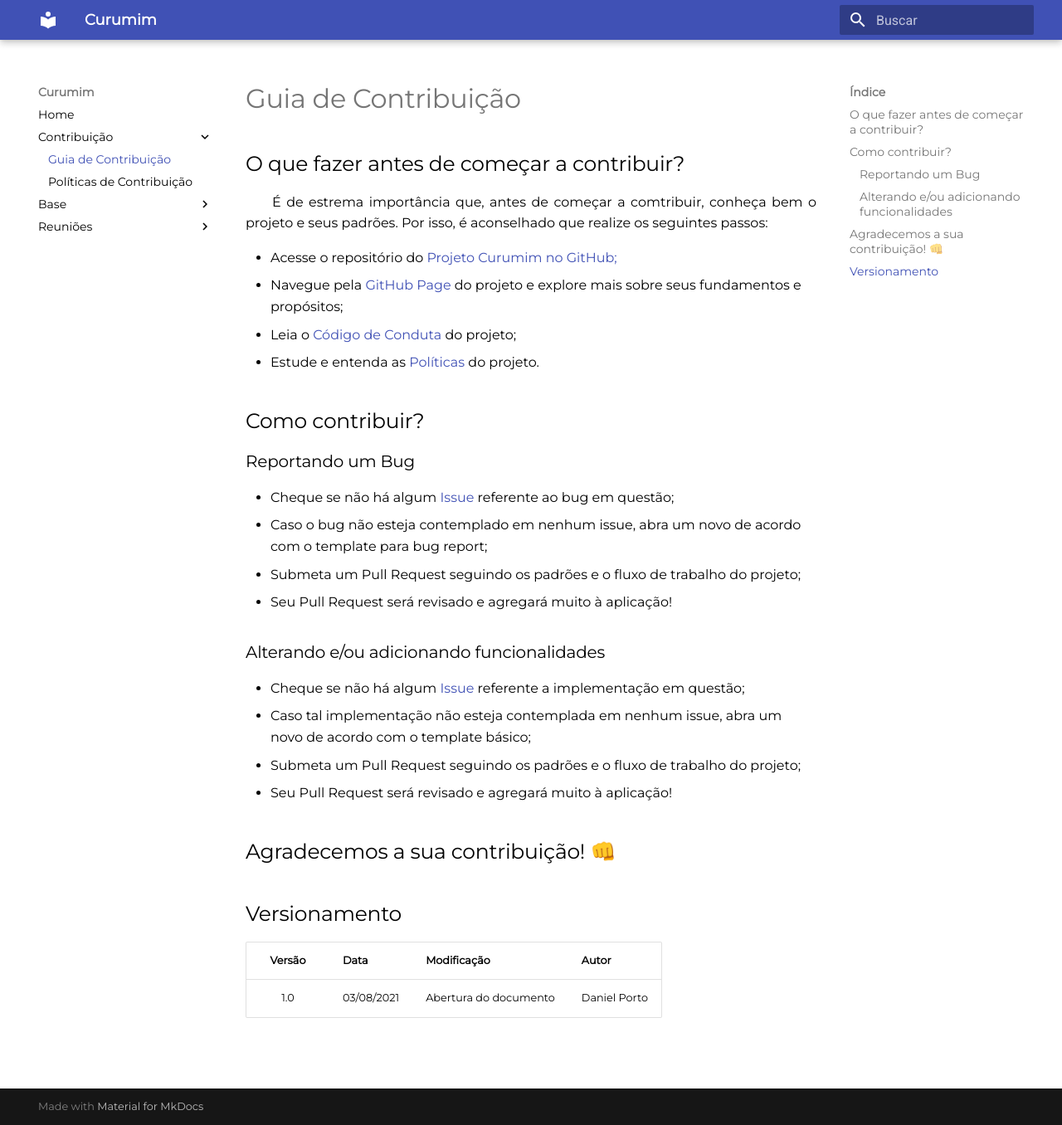
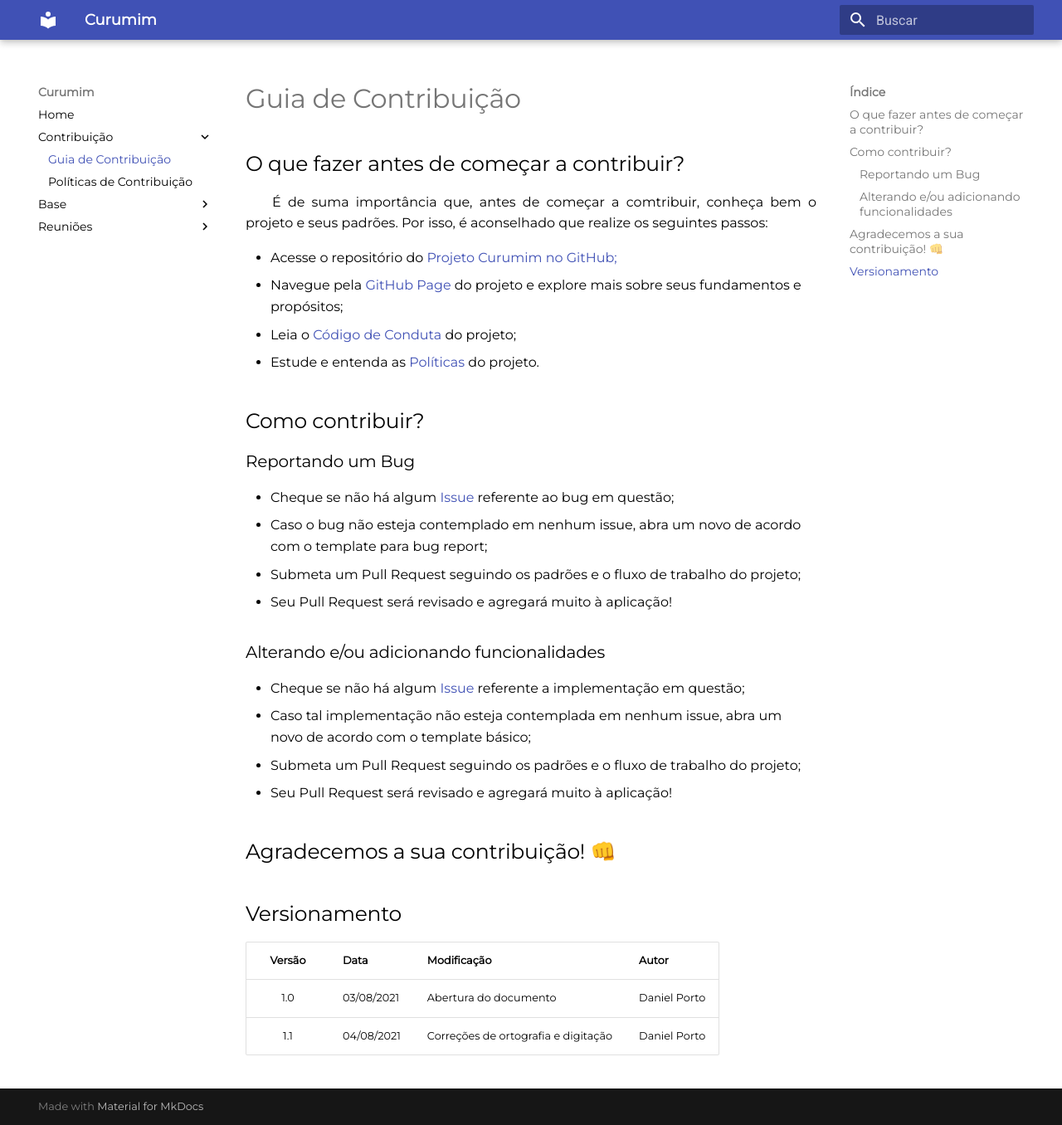
Before and after one commit to UnBArqDsw2021-1/2021.1_G6_Curumim, an MkDocs documentation site: the page built from docs/guia-contrib.md, in a window 1280 px wide and 1356 px high. Shown: the whole window at 83% size. Built offline with MkDocs 1.6.1 and Material for MkDocs 9.7.7, drawn with Linux system fonts in a browser that asks for light colours.

Commit message:
doc(#19) Corrigindo erros ortograficos e de digitacao.

```diff
--- a/docs/guia-contrib.md
+++ b/docs/guia-contrib.md
@@ -1,5 +1,5 @@
 ## O que fazer antes de começar a contribuir?
-&emsp;&emsp;É de estrema importância que, antes de começar a comtribuir, conheça bem o projeto e seus padrões. Por isso, é aconselhado que realize os seguintes passos:
+&emsp;&emsp;É de suma importância que, antes de começar a comtribuir, conheça bem o projeto e seus padrões. Por isso, é aconselhado que realize os seguintes passos:
 
 - Acesse o repositório do [Projeto Curumim no GitHub;](https://github.com/UnBArqDsw2021-1/2021.1_G6_Curumim)
 - Navegue pela [GitHub Page](https://unbarqdsw2021-1.github.io/2021.1_G6_Curumim/) do projeto e explore mais sobre seus fundamentos e propósitos;
@@ -25,3 +25,4 @@
 | Versão | Data | Modificação | Autor |
 |:-:|--|--|--|
 |1.0|03/08/2021| Abertura do documento | Daniel Porto |
+|1.1|04/08/2021| Correções de ortografia e digitação | Daniel Porto |
```
Also changed, not shown: docs/base/metodologia/metodologia.md (+8 -7 lines).
